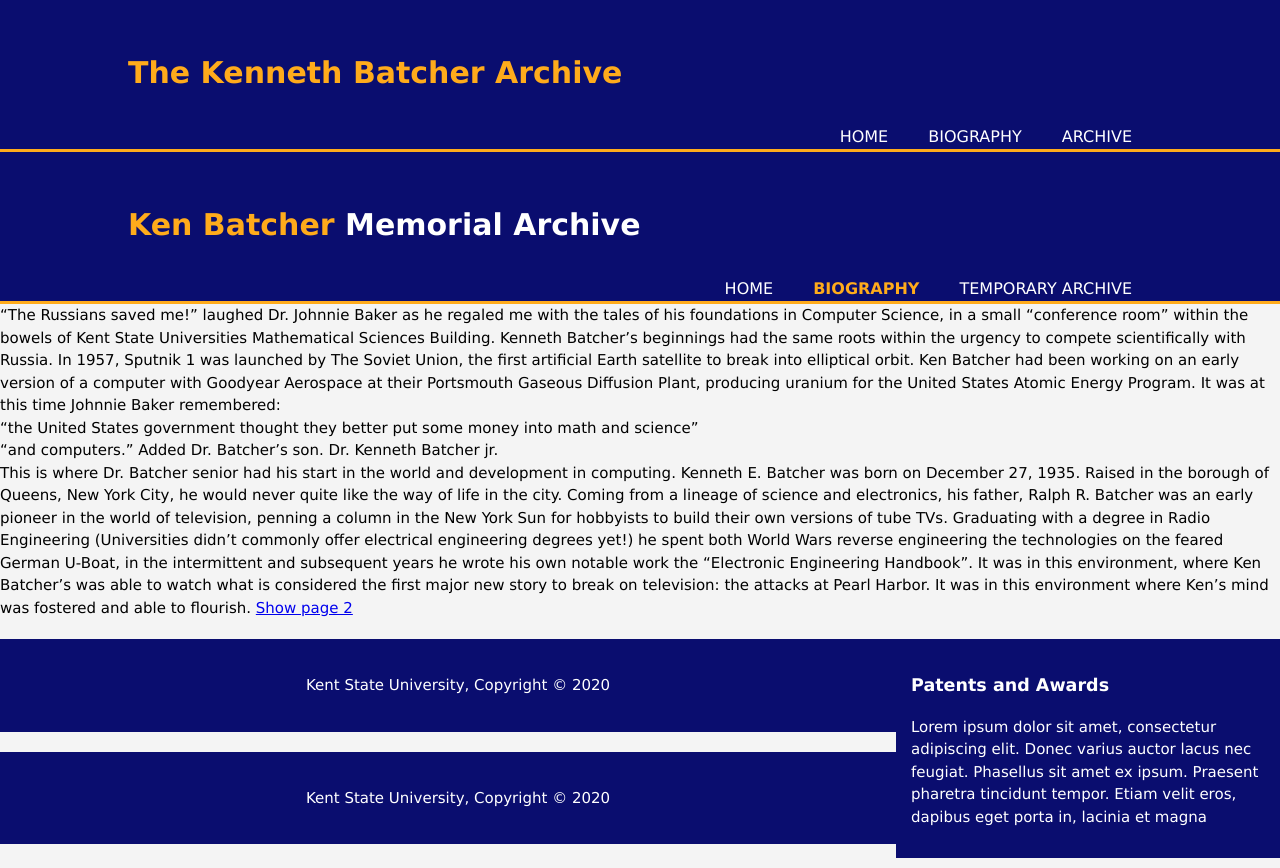
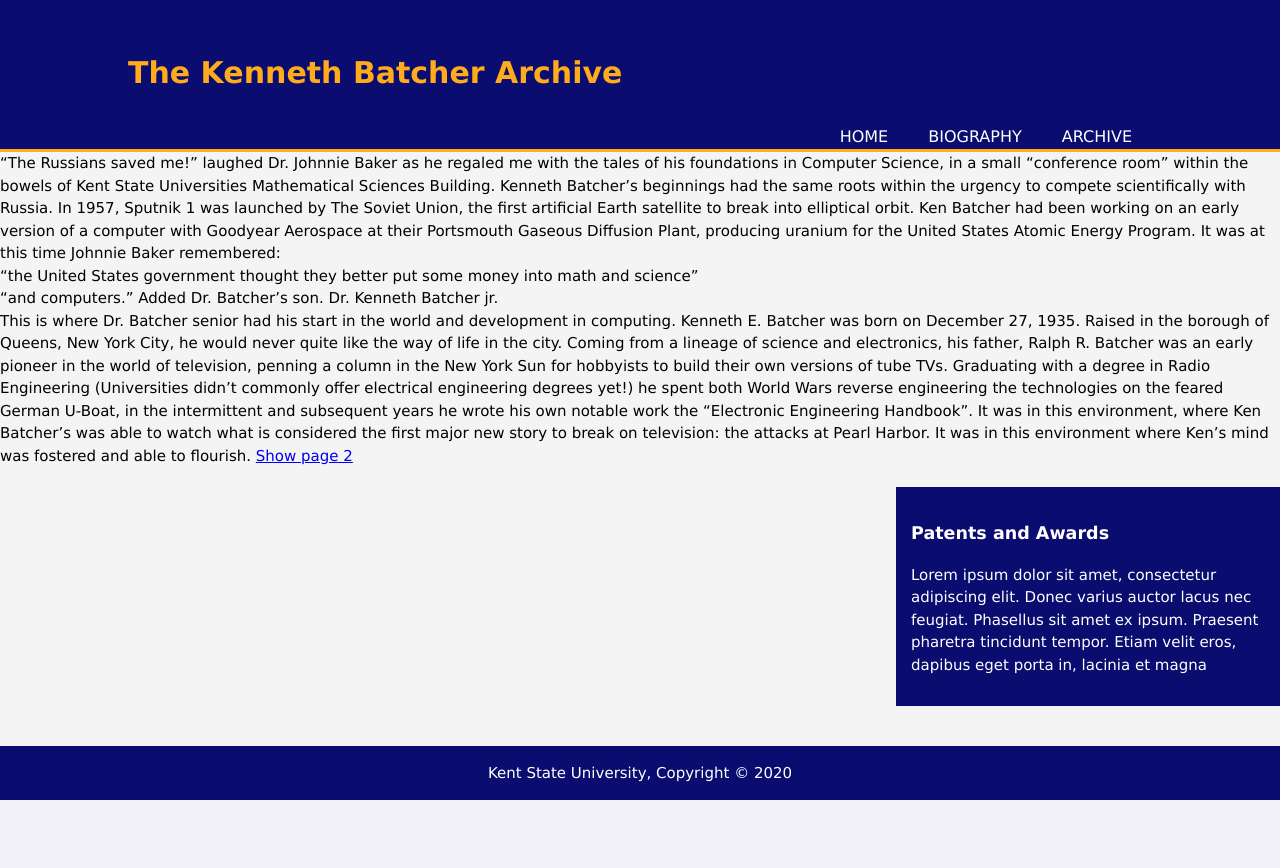
Before and after one commit to itseullman/capstone-banking, a PHP site: page /index.php?page=bio in a window 1280 px wide. After the commit the page ends 800 px from the top, so only its background shows below. Run offline with PHP 8.4, Linux system fonts and the light colour scheme.

Commit message:
fixed header/footer issues
The header and footer is now consistant across all pages.

```diff
--- a/css/style.css
+++ b/css/style.css
@@ -3,6 +3,14 @@ body {
 	padding: 0;
 	margin: 0;
 	background-color: #f4f4f4;
+	min-height: 100vh;
+}
+
+body > footer {
+	position: fixed;
+	bottom: 0;
+	padding: 1px;
+	width: 100%;
 }
 
 /* Global */
--- a/index.php
+++ b/index.php
@@ -6,13 +6,18 @@
 
 /*
 	Defined constants:
+
+		Misc:
 	TIMEZONE
+	REQUEST_PAGE
+	REQUEST_ACTION
 
 		Url constants:
 	BASE_WWW
 	CSS_WWW
 	JS_WWW
 	IMG_WWW
+	OAKS_WWW
 
 		Directory constants:
 	BASE_DIR
@@ -51,10 +56,13 @@ define('JS_WWW', BASE_WWW . '/scripts');
 // Define IMG_WWW
 define('IMG_WWW', BASE_WWW . '/img');
 
+// Define OAKS_WWW
+define('OAKS_WWW', 'https://oaks.kent.edu/api/v1/collections/14349');
+
+
+
 // Define BASE_DIR
 define('BASE_DIR', getcwd());
-
-
 
 // Define CSS_DIR
 define('CSS_DIR', BASE_DIR . DIRECTORY_SEPARATOR . 'css');
@@ -81,6 +89,16 @@ define('MODULE_DIR', BASE_DIR . DIRECTORY_SEPARATOR . 'modules');
 // because that would become: page = password.txt
 $page = (isset($_REQUEST['page']) && is_string($_REQUEST['page'])) ? basename($_REQUEST['page']) : '';
 
+// We cannot defined REQUEST_PAGE yet because we need to test
+// for the existence of some files first. And the value of REQUEST_PAGE
+// will reflect that actual page which is loaded.
+// define("REQUEST_PAGE", $page);
+
+
+// Grab the requested action, if there is one.
+$action = (isset($_REQUEST['action']) && is_string($_REQUEST['action'])) ? $_REQUEST['action'] : '';
+define("REQUEST_ACTION", $action);
+
 
 
 // Start a buffer to capture the output which
@@ -90,6 +108,8 @@ ob_start();
 
 // Look for a $page corresponding to a .php module:
 if (strlen($page) > 0 && file_exists(MODULE_DIR . DIRECTORY_SEPARATOR . $page . '.php')) {
+
+	define("REQUEST_PAGE", $page);
 	require_once(MODULE_DIR . DIRECTORY_SEPARATOR . $page . '.php');
 
 // Look for a $page corresponding to an .html template:
@@ -103,8 +123,10 @@ if (strlen($page) > 0 && file_exists(MODULE_DIR . DIRECTORY_SEPARATOR . $page .
 
 	$template = '';
 	if (file_exists(VIEW_DIR . DIRECTORY_SEPARATOR . $page . '.html')) {
+		define("REQUEST_PAGE", $page);
 		$template = file_get_contents(VIEW_DIR . DIRECTORY_SEPARATOR . $page . '.html');
 	} else {
+		define("REQUEST_PAGE", 'home');
 		$template = file_get_contents(VIEW_DIR . DIRECTORY_SEPARATOR . 'home.html');
 	}
 	// TODO: do replacements on placeholders in $template
--- a/views/bio.html
+++ b/views/bio.html
@@ -1,63 +1,3 @@
-<!DOCTYPE html>
-<html>
-<head>
-	<meta charset="utf-8">
-	<meta name="viewport" content="width=device-width">
-	<meta name="description" content="To Memorialize the life and work of Kenneth E. Batcher">
-	<meta name="keywords" content="Ken Batcher, Kenneth E. Batcher, MPP, Massively Parallel Processor, bitonic, Biography">
-	<meta name="author" content="Luke Sabo">
-	<title>Ken Batcher Memorial Archive | Biography</title>
-	<link rel="stylesheet" href="./css/style.css">
-	<script>
-		function show(shown, hidden) {
-			document.getElementById(shown).style.display='block';
-			document.getElementById(hidden).style.display='none';
-			return false;
-		}
-	</script>
-</head>
-
-
-<body>
-<script>
-	const xmlhttp = new XMLHttpRequest();
-	xmlhttp.open("GET", "https://oaks.kent.edu/api/v1/collections/193/climate+change", true);
-	xmlhttp.send();
-	console.log(xmlhttp.responseText);
-</script>
-<header>
-	<div class="container">
-		<div id="welcome">
-			<h1><span class="highlight">Ken Batcher</span> Memorial Archive</h1>
-		</div>
-		<nav>
-			<ul>
-				<li><a href="index.html">Home</a></li>
-				<li class="current"><a href="bio.html">Biography</a></li>
-				<li><a href="archive.html">Temporary Archive</a></li>
-			</ul>
-		</nav>
-	</div>
-</header>
-
-
-
-<!--
-<section id="main">
-<div class="container">
-<article id="main-col">
-<h1 class="page-title">Biography</h1>
-<p>
-Lorem ipsum dolor sit amet, consectetur adipiscing elit. Donec varius auctor lacus nec feugiat. Phasellus sit amet ex ipsum. Praesent pharetra tincidunt tempor. Etiam velit eros, dapibus eget porta in, lacinia et magna. Nam eget eros non orci consectetur congue at ac augue. Proin eget arcu in enim feugiat ultricies. Curabitur maximus metus nec metus pretium viverra at et orci. Integer hendrerit ante ut placerat cursus.
-</p>
-<p class="dark">
-Aliquam eget pharetra diam. Nulla placerat lorem at turpis tempor, vel ultrices dui tincidunt. Proin quis egestas lorem. Mauris vehicula lectus odio, sit amet dictum justo feugiat a. Praesent id dictum lacus. Sed ullamcorper id erat ut dictum. Fusce porttitor lorem sapien, in aliquet sapien convallis et. Donec nec mauris nulla. Curabitur cursus semper odio, et hendrerit ante. Nunc at cursus ante. Maecenas gravida ligula ut efficitur suscipit. Nulla id turpis varius, pretium nunc sed, fermentum sem. Sed lacinia nunc non interdum pellentesque.
-</p>
-</article>
--->
-
-
-
 <div id="Page1">
 	<p1>
 		“The Russians saved me!” laughed Dr. Johnnie Baker as he regaled me with the tales
@@ -107,9 +47,3 @@ Aliquam eget pharetra diam. Nulla placerat lorem at turpis tempor, vel ultrices
 		dapibus eget porta in, lacinia et magna</p>
 	</div>
 </aside>
-
-<footer>
-	<p>Kent State University, Copyright &copy; 2020</p>
-</footer>
-</body>
-</html>
```
Also changed, not shown: views/archive.html (+0 -14 lines).
